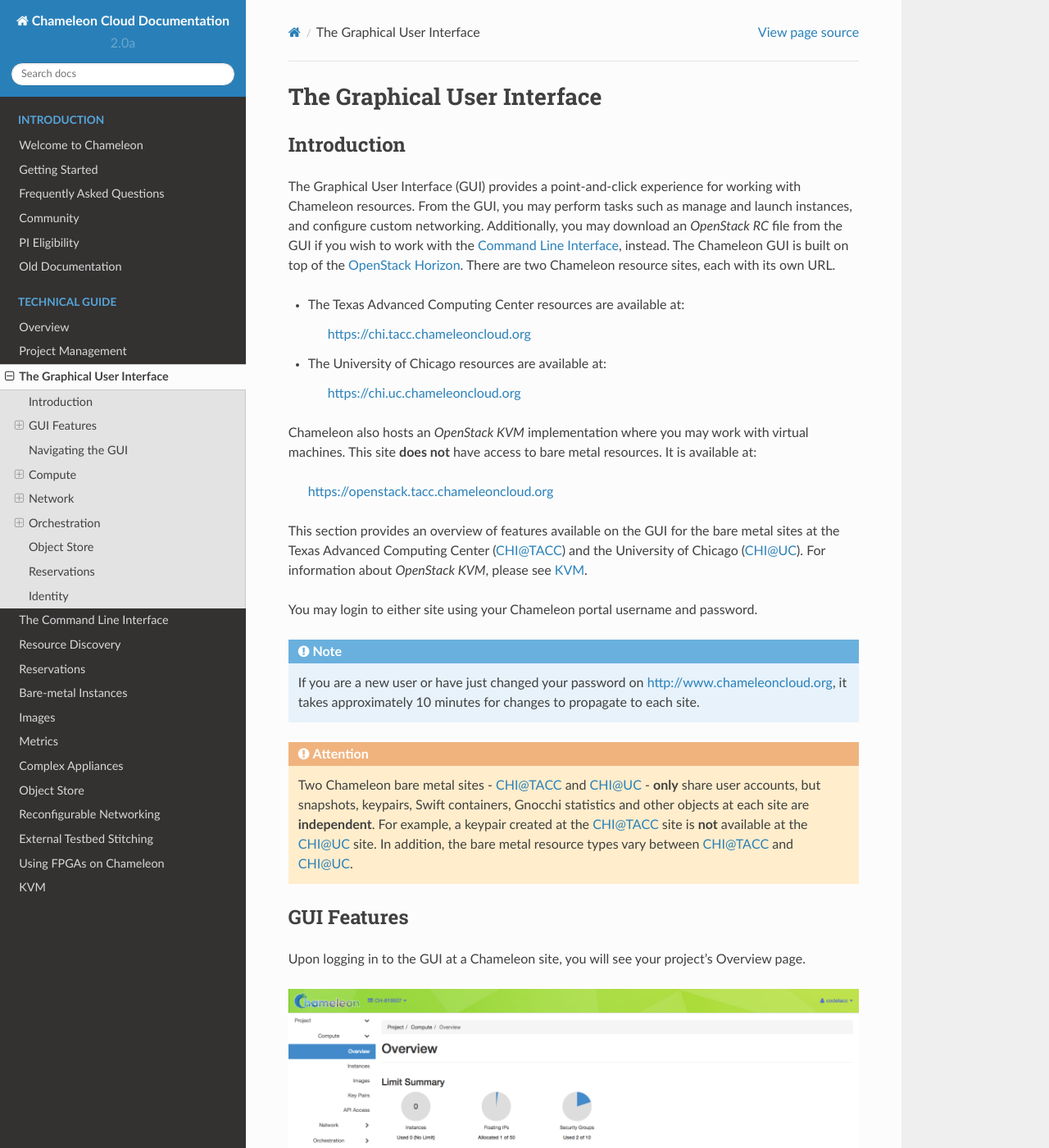
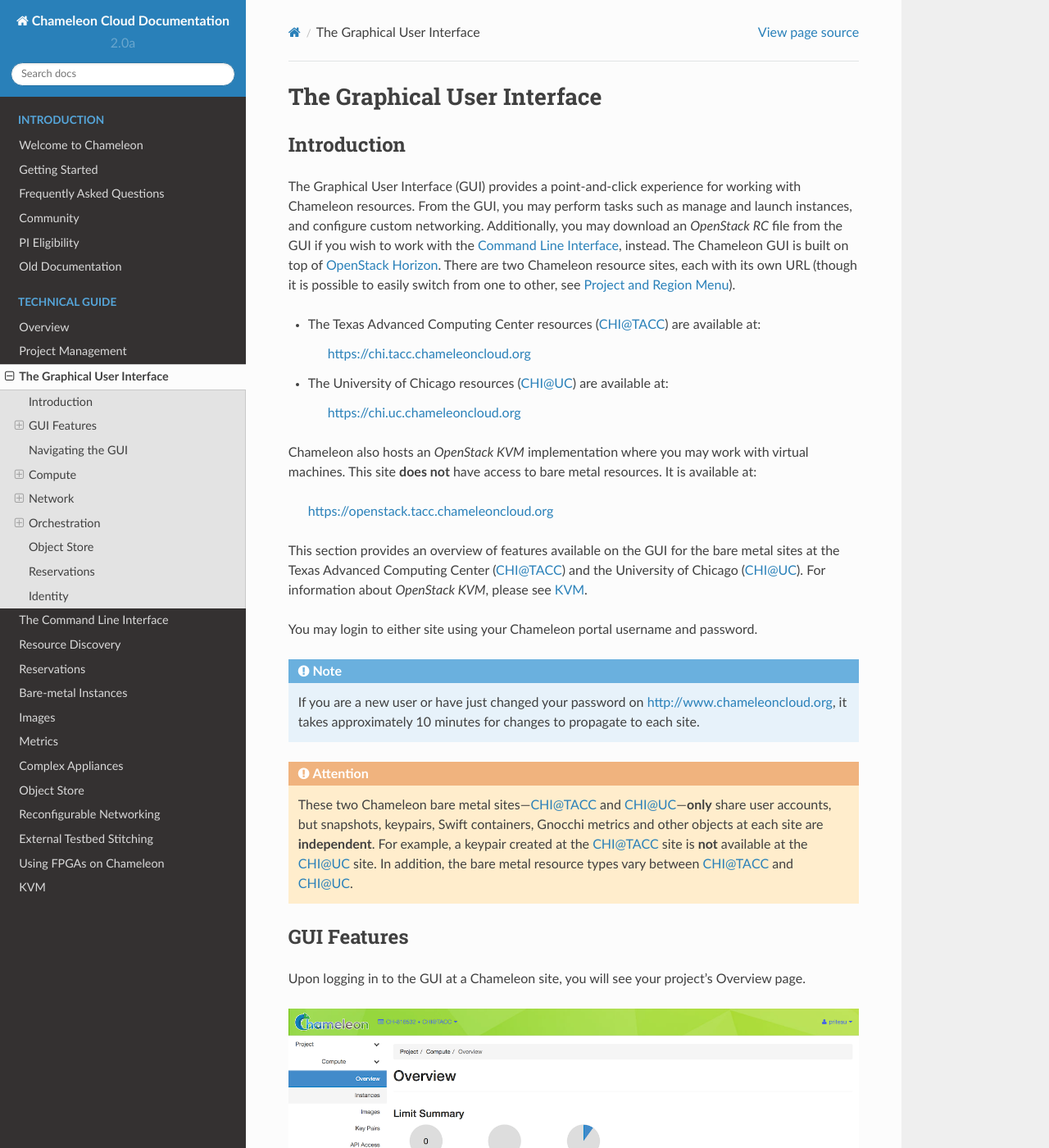
Before and after one commit to ChameleonCloud/docs, a Sphinx documentation site: the page built from source/technical/gui.rst, in a window 1280 px wide and 1400 px high. Shown: the whole window at 82% size. Built offline with Sphinx 7.4.7 and the Read the Docs theme 2.0.0, drawn with Linux system fonts in a browser that asks for light colours; some of the changed text lies outside the part shown.

Commit message:
Add documentation about multi-region

```diff
--- a/source/technical/gui.rst
+++ b/source/technical/gui.rst
@@ -6,13 +6,13 @@ __________________________
 Introduction
 __________________________
 
-The Graphical User Interface (GUI) provides a point-and-click experience for working with Chameleon resources. From the GUI, you may perform tasks such as manage and launch instances, and configure custom networking. Additionally, you may download an *OpenStack RC* file from the GUI if you wish to work with the :ref:`Command Line Interface <cli>`, instead. The Chameleon GUI is built on top of the `OpenStack Horizon <https://docs.openstack.org/horizon/latest/>`_. There are two Chameleon resource sites, each with its own URL.
+The Graphical User Interface (GUI) provides a point-and-click experience for working with Chameleon resources. From the GUI, you may perform tasks such as manage and launch instances, and configure custom networking. Additionally, you may download an *OpenStack RC* file from the GUI if you wish to work with the :ref:`Command Line Interface <cli>`, instead. The Chameleon GUI is built on top of `OpenStack Horizon <https://docs.openstack.org/horizon/latest/>`_. There are two Chameleon resource sites, each with its own URL (though it is possible to easily switch from one to other, see :ref:`gui-project-menu`).
 
-- The Texas Advanced Computing Center resources are available at:
+- The Texas Advanced Computing Center resources (CHI@TACC) are available at:
 
     https://chi.tacc.chameleoncloud.org
 
-- The University of Chicago resources are available at:
+- The University of Chicago resources (CHI@UC) are available at:
 
     https://chi.uc.chameleoncloud.org
 
@@ -27,7 +27,7 @@ You may login to either site using your Chameleon portal username and password.
 .. note:: If you are a new user or have just changed your password on http://www.chameleoncloud.org, it takes approximately 10 minutes for changes to propagate to each site.
 
 .. attention::
-    Two Chameleon bare metal sites - `CHI@TACC <https://chi.tacc.chameleoncloud.org>`_ and `CHI@UC <https://chi.uc.chameleoncloud.org>`_ - **only** share user accounts, but snapshots, keypairs, Swift containers, Gnocchi statistics and other objects at each site are **independent**. For example, a keypair created at the `CHI@TACC <https://chi.tacc.chameleoncloud.org>`_ site is **not** available at the `CHI@UC <https://chi.uc.chameleoncloud.org>`_ site. In addition, the bare metal resource types vary between `CHI@TACC <https://chi.tacc.chameleoncloud.org>`_ and `CHI@UC <https://chi.uc.chameleoncloud.org>`_.
+    These two Chameleon bare metal sites---`CHI@TACC <https://chi.tacc.chameleoncloud.org>`_ and `CHI@UC <https://chi.uc.chameleoncloud.org>`_---**only** share user accounts, but snapshots, keypairs, Swift containers, Gnocchi metrics and other objects at each site are **independent**. For example, a keypair created at the `CHI@TACC <https://chi.tacc.chameleoncloud.org>`_ site is **not** available at the `CHI@UC <https://chi.uc.chameleoncloud.org>`_ site. In addition, the bare metal resource types vary between `CHI@TACC <https://chi.tacc.chameleoncloud.org>`_ and `CHI@UC <https://chi.uc.chameleoncloud.org>`_.
 
 __________________________
 GUI Features
@@ -42,10 +42,10 @@ Upon logging in to the GUI at a Chameleon site, you will see your project's Over
 
 .. _gui-project-menu:
 
-Project Menu
+Project and Region Menu
 __________________________
 
-To switch among the projects you belong to, use the project menu - the dropdown on the upper left of the screen next to the Chameleon logo.
+To switch among the projects you belong to, use the project and region menu - the dropdown on the upper left of the screen next to the Chameleon logo. You can also use this menu to switch from one Chameleon site to the other (sites are called *regions* in OpenStack terminology). This allows you to easily perform multi-site experiments without logging in twice.
 
 .. figure:: gui/project_dropdown.png
    :alt: Switching between projects
@@ -53,6 +53,9 @@ To switch among the projects you belong to, use the project menu - the dropdown
    Switching between projects
 
 .. _gui-user-menu:
+
+.. Attention::
+   If you switch from one site to the other, make sure you have selected the site that you want to use before starting an experiment.
 
 User Menu
 __________________________
```
Also changed, not shown: source/technical/gui/gui.png, source/technical/gui/project_dropdown.png.
